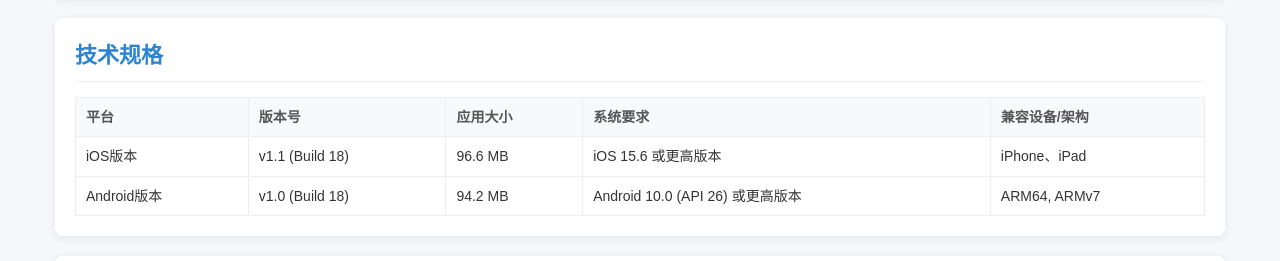
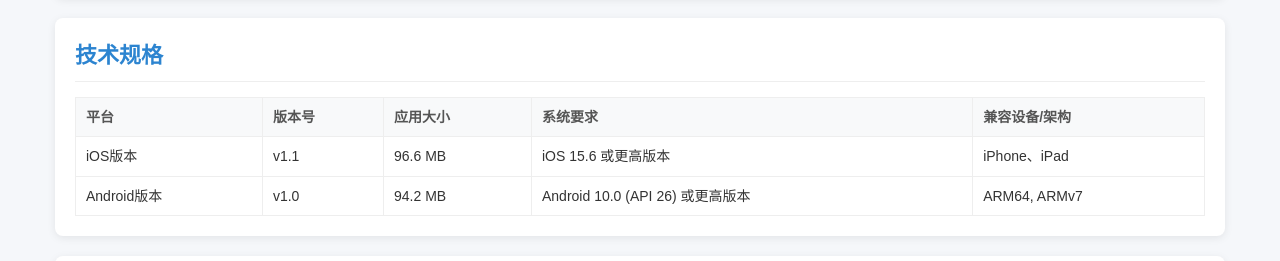
Before and after one commit to jiudehaoma/aivas, a plain HTML site: page index.html in a window 1280 px wide. Shown: the part 461-722 px from the top of the page. Drawn offline with Linux system fonts and the light colour scheme.

Commit message:
Update index.html

```diff
--- a/index.html
+++ b/index.html
@@ -238,14 +238,14 @@
             <tbody>
                 <tr>
                     <td>iOS版本</td>
-                    <td>v1.1 (Build 18)</td>
+                    <td>v1.1</td>
                     <td>96.6 MB</td>
                     <td>iOS 15.6 或更高版本</td>
                     <td>iPhone、iPad</td>
                 </tr>
                 <tr>
                     <td>Android版本</td>
-                    <td>v1.0 (Build 18)</td>
+                    <td>v1.0</td>
                     <td>94.2 MB</td>
                     <td>Android 10.0 (API 26) 或更高版本</td>
                     <td>ARM64, ARMv7</td>
```
